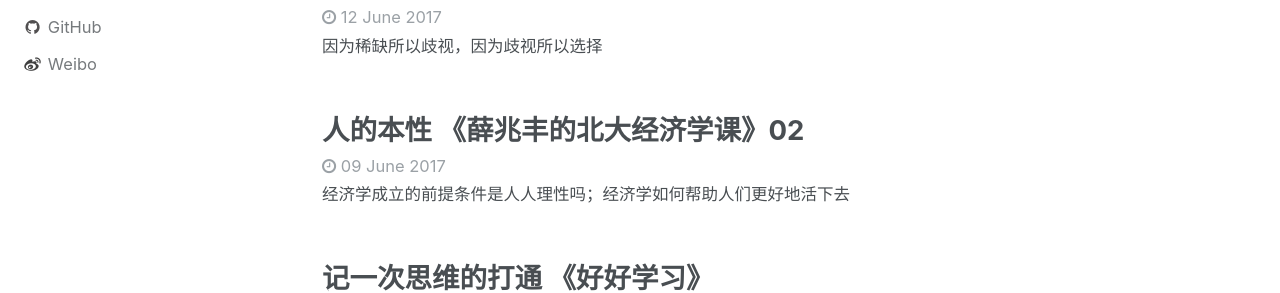
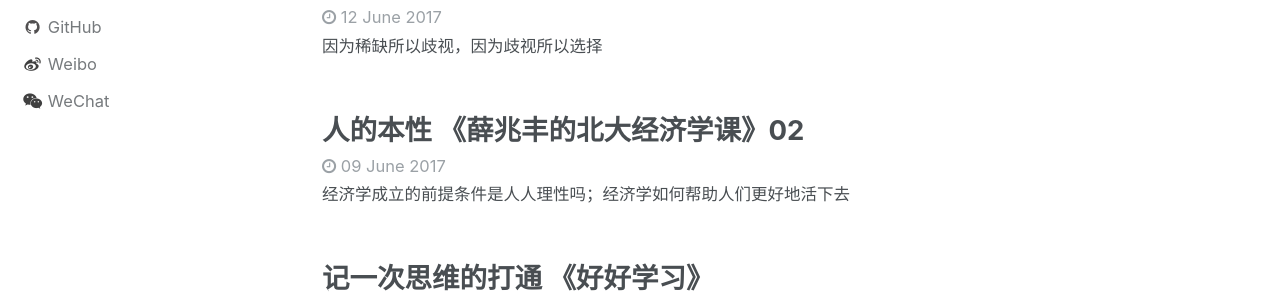
Before and after one commit to wudayu/wudayu.github.io, a Jekyll site: the page built from index.html, in a window 1280 px wide. Shown: the part 402-695 px from the top of the page. Built offline with Jekyll 4.4.1, drawn with Linux system fonts in a browser that asks for light colours; the list of posts is cut into pages by our own code.

Commit message:
add wechat comm way

```diff
--- a/_config.yml
+++ b/_config.yml
@@ -106,6 +106,7 @@ author:
   weibo            : "1613379877"
   xing             :
   youtube          : # "https://youtube.com/c/MichaelRoseDesign"
+  wechat           : "CTU-Jack"
 
 
 # Reading Files
--- a/_includes/author-profile-custom-links.html
+++ b/_includes/author-profile-custom-links.html
@@ -5,3 +5,12 @@
     </a>
   </li>
 -->
+
+<!-- WeChat link -->
+{% if author.wechat %}
+  <li>
+    <a href="/assets/images/wechat_qrcode.jpeg" itemprop="sameAs">
+      <i class="fa fa-fw fa-wechat" aria-hidden="false"></i> WeChat
+    </a>
+  </li>
+{% endif %}
```
Also changed, not shown: assets/images/wechat_qrcode.jpeg (added).
